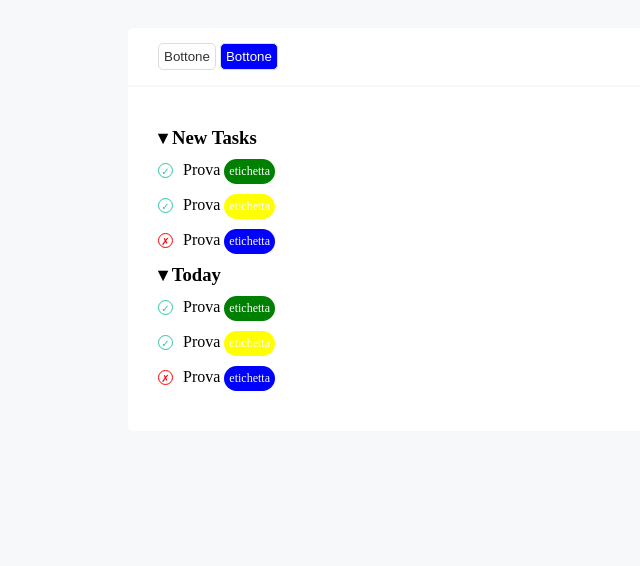
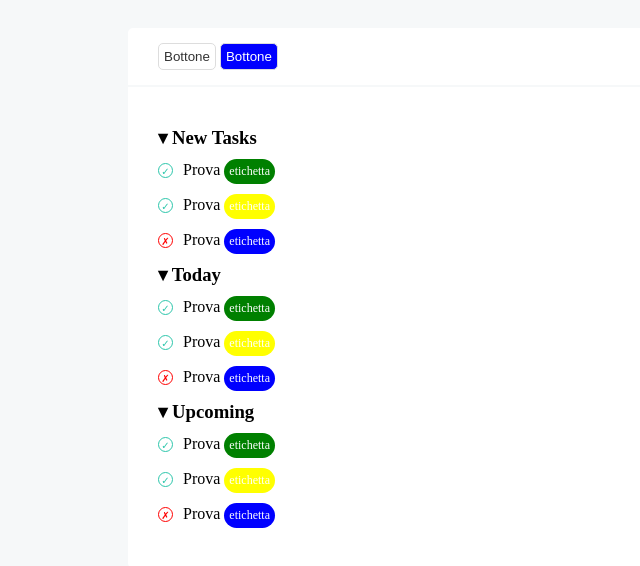
Before and after one commit to smboolean27/html-css-toboolist, a plain HTML site: page index.html in a window 1280 px wide. Shown: the part 92-658 px from the top of the page, without its empty margins (0-640 px from the left). Drawn offline with Linux system fonts and the light colour scheme.

Commit message:
Aggiunta sezione Upcoming

```diff
--- a/index.html
+++ b/index.html
@@ -40,6 +40,14 @@
                 <li><span class="cerchio non-fatto">&cross;</span>Prova <span class="tag tag-3">etichetta</span></li>
               </ul>
             </li>
+            <li>
+              <h3>&blacktriangledown; Upcoming</h3>
+              <ul>
+                <li><div class="cerchio fatto">&check;</div>Prova <span class="tag tag-1">etichetta</span></li>
+                <li><span class="cerchio fatto">&check;</span>Prova <span class="tag tag-2">etichetta</span></li>
+                <li><span class="cerchio non-fatto">&cross;</span>Prova <span class="tag tag-3">etichetta</span></li>
+              </ul>
+            </li>
           </ul>
         </div>
         <!-- /tasks -->
```
